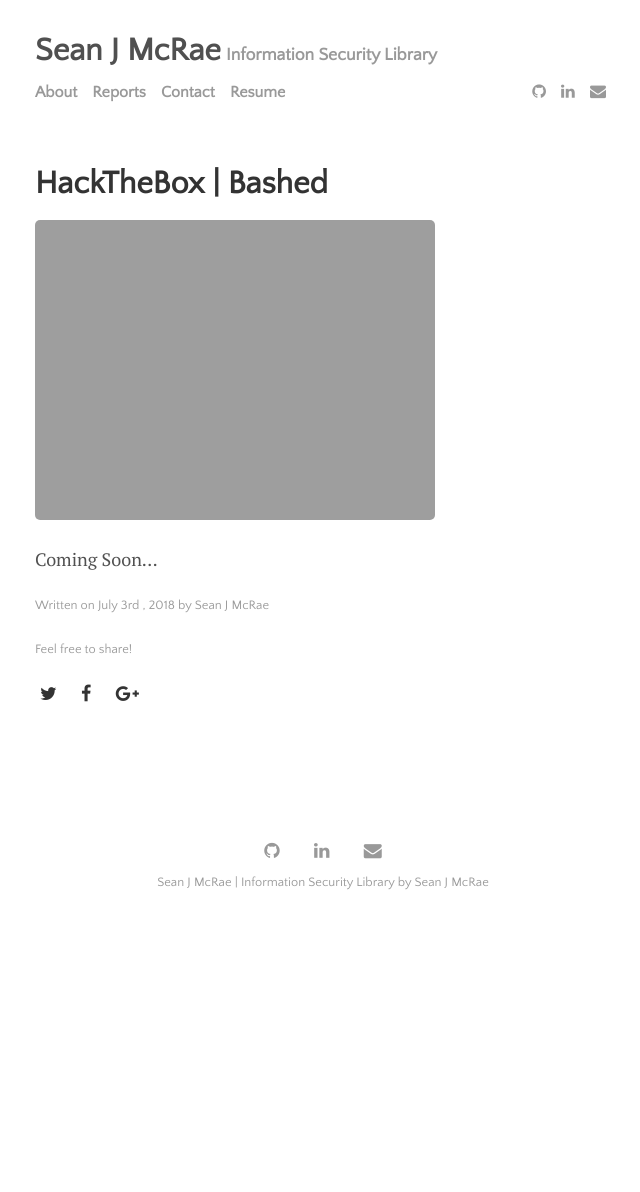
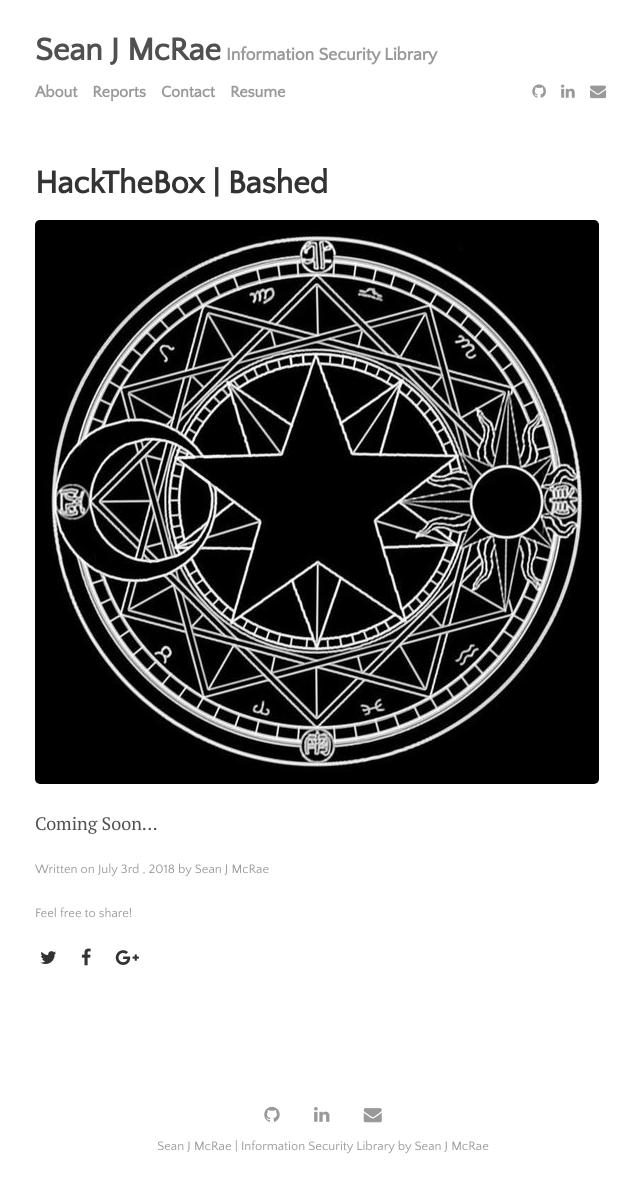
Before and after one commit to officialhocc/officialhocc.github.io, a Jekyll site: the page built from _posts/2018-07-03-hackthebox-bashed.md, in a window 1280 px wide. Shown: the whole page, without its empty margins (317-957 px from the left). Built offline with Jekyll 4.4.1, drawn with Linux system fonts in a browser that asks for light colours; nearby versions of some CDN libraries; before the commit the page ends 928 px from its top, so only the background shows below that.

Commit message:
Update from Forestry.io - Updated hackthebox-bashed.md

```diff
--- a/_posts/2018-07-03-hackthebox-bashed.md
+++ b/_posts/2018-07-03-hackthebox-bashed.md
@@ -5,7 +5,7 @@
 categories:
 - hackthebox
 image:
-  feature: ''
+  feature: assets/img/b128d083c05a55daef5dee663b7c2fe4.jpg
   credit: ''
   creditlink: ''
 description: ''
```
